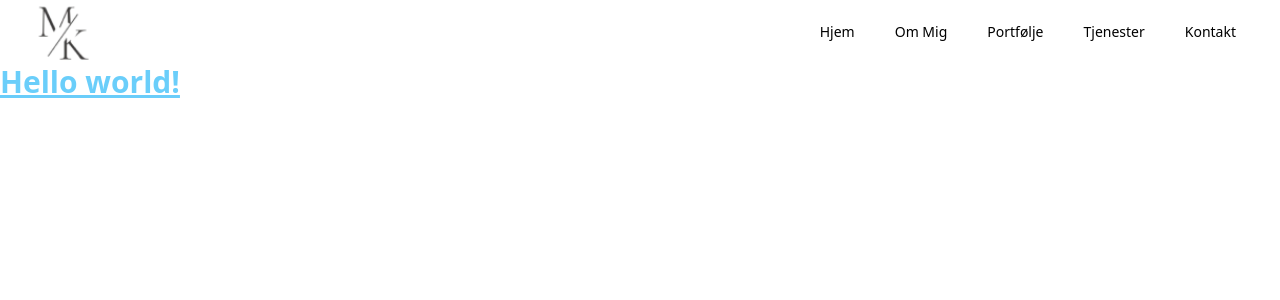
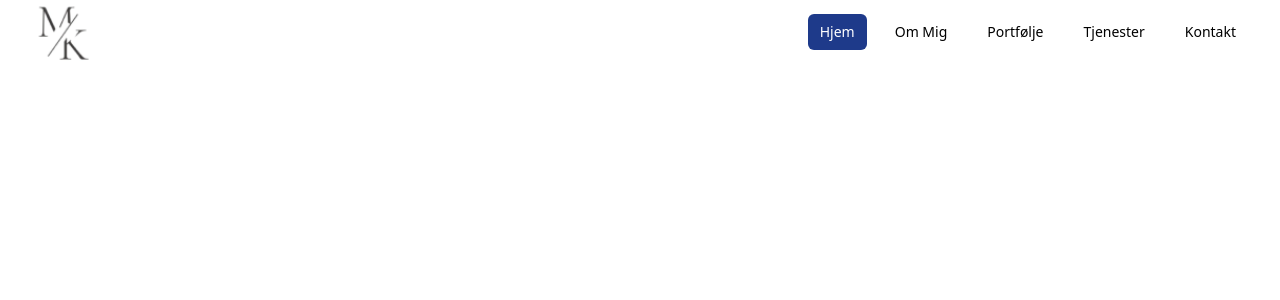
Before and after one commit to Bnop1146/event_manager_website, a React (Create React App) app: page / in a window 1280 px wide. Shown: the top 300 px of the page. Built offline with nearby package versions, Linux system fonts and the light colour scheme.

Commit message:
Has set up my navigation, so it will work later.

```diff
--- a/src/App.js
+++ b/src/App.js
@@ -1,13 +1,17 @@
 import Navbar from '../src/Components/Navbar';
+import AboutSection from '../src/Components/AboutSection';
 import './App.css';
 
 function App() {
   return (
     <div>
       <Navbar />
-      <h1 className="text-3xl text-sky-400/75 font-bold underline">
-        Hello world!
-      </h1>
+
+      <section id="home"  >
+        <AboutSection />
+      </section>
+
+
     </div>
   );
 }
--- a/src/Components/Navbar.js
+++ b/src/Components/Navbar.js
@@ -3,24 +3,24 @@ import { Bars3Icon, XMarkIcon } from '@heroicons/react/24/outline';
 import logo from '../assets/images/Mie_logo.png';
 
 const navigation = [
-  { name: 'Hjem', href: '#', current: false },
-  { name: 'Om Mig', href: '#', current: false },
-  { name: 'Portfølje', href: '#', current: false },
-  { name: 'Tjenester', href: '#', current: false },
-  { name: 'Kontakt', href: '#', current: false },
-]
+  { name: 'Hjem', href: '#home', current: true },
+  { name: 'Om Mig', href: '#about', current: false },
+  { name: 'Portfølje', href: '#portfolio', current: false },
+  { name: 'Tjenester', href: '#services', current: false },
+  { name: 'Kontakt', href: '#contact', current: false },
+];
 
 function classNames(...classes) {
-  return classes.filter(Boolean).join(' ')
+  return classes.filter(Boolean).join(' ');
 }
 
 function Navbar() {
   return (
     <Disclosure as="nav" className="bg-white-800">
       <div className="mx-auto max-w-7xl px-2 sm:px-6 lg:px-8">
-        <div className="relative flex h-16 items-center justify-between">
+        <div className="relative flex items-center justify-between h-16">
           <div className="absolute inset-y-0 left-0 flex items-center sm:hidden">
-            {/* Mobile menu button*/}
+            {/* Mobile menu button */}
             <DisclosureButton className="group relative inline-flex items-center justify-center rounded-md p-2 text-gray-400 hover:bg-gray-700 hover:text-white focus:outline-none focus:ring-2 focus:ring-inset focus:ring-white">
               <span className="absolute -inset-0.5" />
               <span className="sr-only">Open main menu</span>
@@ -40,7 +40,9 @@ function Navbar() {
                     href={item.href}
                     aria-current={item.current ? 'page' : undefined}
                     className={classNames(
-                      item.current ? 'bg-gray-900 text-white' : 'text-black-100 hover:bg-gray-700 hover:text-white',
+                      item.current
+                        ? 'bg-blue-900 text-white'
+                        : 'text-black-100 hover:bg-blue-200 hover:text-grey-800',
                       'rounded-md px-3 py-2 text-sm font-medium',
                     )}
                   >
@@ -62,7 +64,9 @@ function Navbar() {
               href={item.href}
               aria-current={item.current ? 'page' : undefined}
               className={classNames(
-                item.current ? 'bg-gray-900 text-white' : 'text-gray-300 hover:bg-gray-700 hover:text-white',
+                item.current
+                  ? 'bg-gray-900 text-white'
+                  : 'text-gray-300 hover:bg-gray-700 hover:text-white',
                 'block rounded-md px-3 py-2 text-base font-medium',
               )}
             >
@@ -72,8 +76,7 @@ function Navbar() {
         </div>
       </DisclosurePanel>
     </Disclosure>
-  )
+  );
 }
 
-
 export default Navbar;
```
